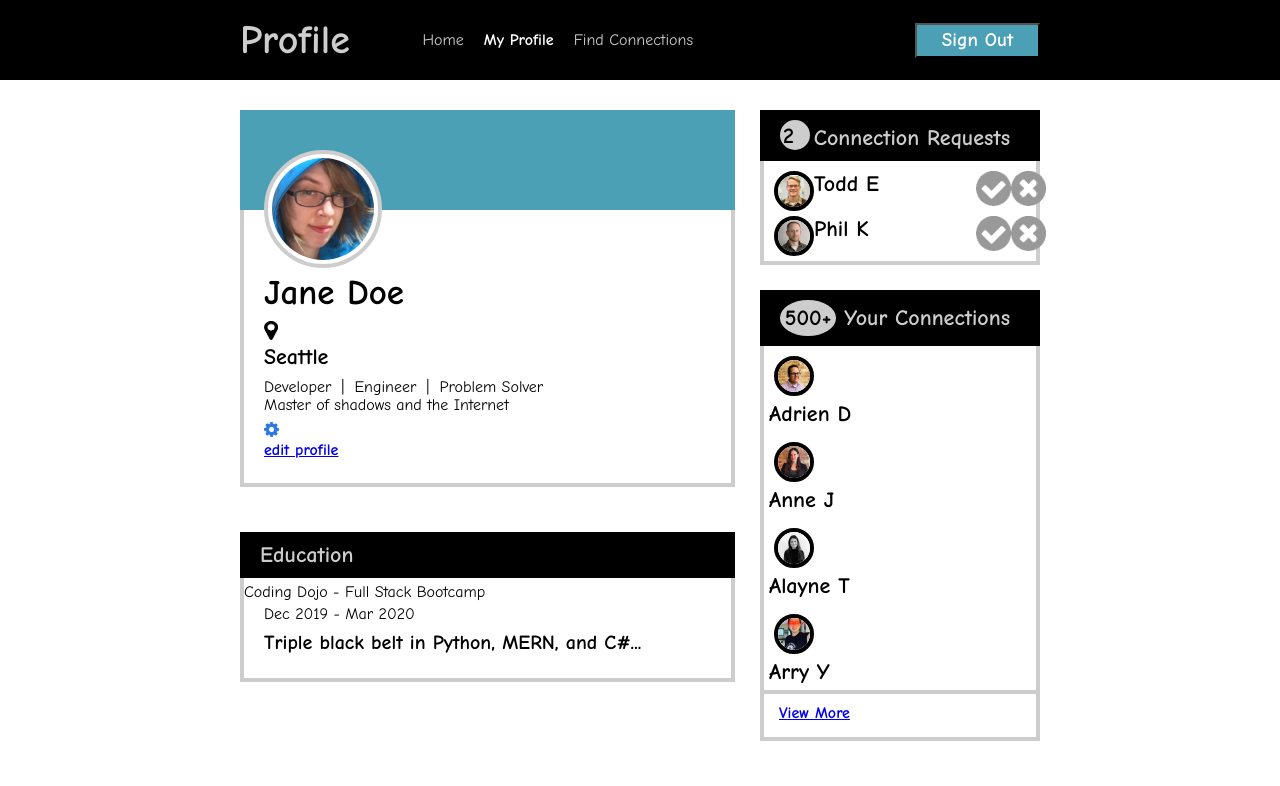
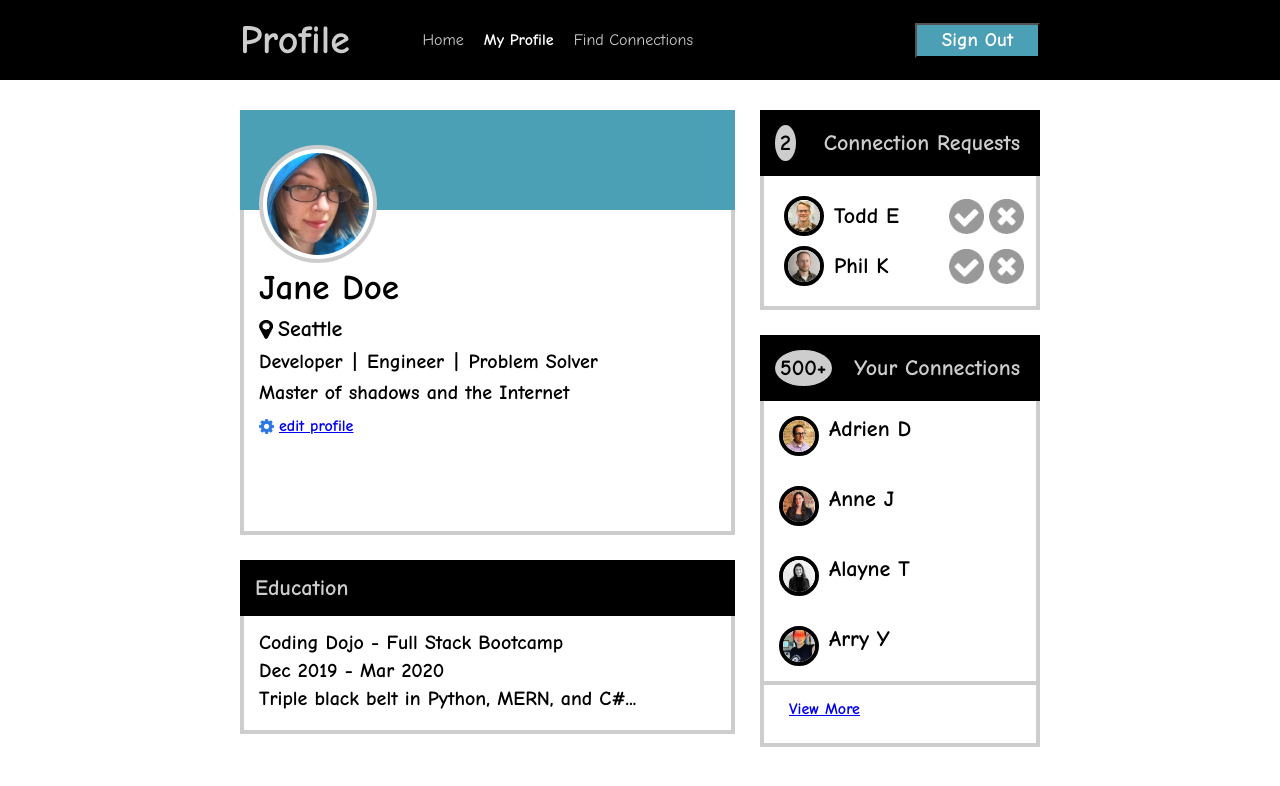
Before and after one commit to gabbe-grodin/profile-layout-assignment, a plain HTML site: page index.html in a window 1280 px wide. Drawn offline with Linux system fonts and the light colour scheme.

Commit message:
added js and made html and css more dry

```diff
--- a/index.html
+++ b/index.html
@@ -14,6 +14,8 @@
   </head>
 
   <!-- TO DOs:
+
+  add 'assets' folder to store image and icons folders and fix paths? ask Robert about this first.
 
   make request list an actual ul with list
 
@@ -41,10 +43,7 @@
 
 -->
 
-
   <body>
-
-
     <!-- HEADER -->
 
     <header>
@@ -62,24 +61,21 @@
     <!-- MAIN PROFILE -->
 
     <main class="main-container">
-
       <!-- left column in main -->
 
       <section class="main-col-1">
-          <div class="main-col-1-row-1">
-            <div class="main-col-1-row-1-head box-head">
+
+          <div class=" main-col-1-row-1-head box-head">
             <!-- empty turquoise -->
           </div>
 
-            <div class="main-col-1-row-1 box-main">
+          <div class="main-col-1-row-1 box-main innermost-cols">
             <img
               src="./images/jane-m.jpg"
               alt="Photo of Jane who appears to be a white lady wearing a blue hoody and glasses"
               class="main-profile-pic"
             />
-              <div class="innermost-rows">
-                <h2 id="main-user">Jane Doe</h2>
-              </div>
+            <h2 id="main-user" class="innermost-rows">Jane Doe</h2>
             <div class="innermost-rows">
               <img
                 src="./icons/map-marker.png"
@@ -97,35 +93,27 @@
                 <li>Problem Solver</li>
               </ul>
             </div>
-              <div class="innermost-rows">Master of shadows and the Internet</div>
+            <p class="innermost-rows">Master of shadows and the Internet</p>
             <div class="innermost-rows">
-                <img src="./icons/gear.png" alt="gear icon" id="gear-icon"/>
+              <img src="./icons/gear.png" alt="gear icon" id="gear-icon" />
               <a href="#">
                 <h6 onclick="editName()">edit profile</h6>
               </a>
             </div>
           </div>
-          </div>
+
 
         <!-- USER PROFILE RESUME -->
 
         <div class="main-col-1-row-2">
-            <div class="main-col-1-row-2-head box-head">
+          <div class="main-col-1-row-2-head box-head innermost-cols">
             <h3>Education</h3>
           </div>
 
-            <div class="main-col-1-row-2 box-main">
-              <div class="margin-top">
-                <div class="education-list-item">
-                  Coding Dojo - Full Stack Bootcamp
-                </div>
-                <div class="innermost-rows">
-                  <div class="date-grey">Dec 2019 - Mar 2020</div>
-                </div>
-              </div>
-              <div class="innermost-rows">
-                <h4>Triple black belt in Python, MERN, and C#...</h4>
-              </div>
+          <div class="main-col-1-row-2 box-main innermost-cols">
+                <p>Coding Dojo - Full Stack Bootcamp</p>
+                <p class="date-grey">Dec 2019 - Mar 2020</p>
+                <p>Triple black belt in Python, MERN, and C#...</p>
           </div>
         </div>
       </section>
@@ -136,40 +124,62 @@
         <div class="main-col-2-row-1">
           <!-- box header -->
 
-            <div class="main-col-2-row-1-head box-head">
-              <div class="innermost-cols request-count">
-                <h3>2</h3>
-              </div>
-              <div class="innermost-cols">
+          <div class="box-head innermost-cols">
+            <h3 id="request-count">2</h3>
             <h3>Connection Requests</h3>
-              </div>
           </div>
 
           <!-- main section of box -->
 
           <div class="main-col-2-row-1 box-main">
+            <div class="innermost-cols">
+              <ul class="request-list">
+                <li id=1>
                   <div class="innermost-rows">
-
-                <ul class="request-list">
-                  <li>
-                    <div class="innermost-cols">
-                      <img src="./images/todd-s.jpg" alt="Photo of Todd who appears to be a young white gut with blond hair and glasses" class="profile-pic"/>
+                    <img
+                      src="./images/todd-s.jpg"
+                      alt="Photo of Todd who appears to be a young white guy with blond hair and glasses"
+                      class="profile-pic"
+                    />
                     <h3>Todd E</h3>
                   </div>
-                    <div class="innermost-cols">
-                      <img src="./icons/accept-circle.png" alt="icon of a check" class="accept-reject-btn"/>
-                      <img src="./icons/close-circle.png" alt="icon of an x" class="accept-reject-btn"/>
+                  <div class="innermost-rows">
+                    <img
+                      src="./icons/accept-circle.png"
+                      alt="icon of a check"
+                      class="accept-reject-btn accept-btn"
+                      onclick="removeRequest(1)"
+                    />
+                    <img
+                      src="./icons/close-circle.png"
+                      alt="icon of an x"
+                      class="accept-reject-btn"
+                      onclick="removeRequest(1)"
+                    />
                   </div>
                 </li>
-                  <li>
-                    <div class="innermost-cols">
-                      <img src="./images/phil-s.jpg"
-                      alt="Photo of Phil who appears to be a white guy with a receding hairline and glasses" class="profile-pic"/>
+                <li id=2>
+                  <div class="innermost-rows">
+                    <img
+                      src="./images/phil-s.jpg"
+                      alt="Photo of Phil who appears to be a white guy with a receding hairline and glasses"
+                      class="profile-pic"
+                    />
                     <h3>Phil K</h3>
                   </div>
-                    <div class="innermost-cols">
-                      <img src="./icons/accept-circle.png" alt="icon of a check" class="accept-reject-btn"/>
-                      <img src="./icons/close-circle.png" alt="icon of an x" class="accept-reject-btn"/>
+                  <div class="innermost-rows">
+                    <img
+                      src="./icons/accept-circle.png"
+                      alt="icon of a check"
+                      class="accept-reject-btn accept-btn"
+                      onclick="removeRequest(2)"
+                    />
+                    <img
+                      src="./icons/close-circle.png"
+                      alt="icon of an x"
+                      class="accept-reject-btn"
+                      onclick="removeRequest(2)"
+                    />
                   </div>
                 </li>
               </ul>
@@ -182,74 +192,62 @@
         <div class="main-col-2-row-2">
           <!-- box header -->
 
-            <div class="main-col-2-row-2-head box-head">
-              <div class="innermost-cols connection-count">
-                <h3>500+</h3>
-              </div>
-              <div class="innermost-cols">
+          <div class="box-head innermost-cols">
+            <h3 id="connection-count">500+</h3>
             <h3>Your Connections</h3>
-              </div>
           </div>
 
           <!-- main section of box -->
 
-            <div class="main-col-2-row-2 box-main">
-              <div class="innermost-rows">
+          <div class="box-main">
+
               <div class="innermost-cols">
                 <img
                   src="./images/adrien-s.jpg"
                   alt="Photo of Adrien who appears to be a young white person wearing glasses"
                   class="profile-pic"
                 />
-                </div>
-                <div class="innermost-cols">
                 <h3>Adrien D</h3>
               </div>
-              </div>
-              <div class="innermost-rows">
+
+
               <div class="innermost-cols">
                 <img
                   src="./images/anne-s.jpg"
                   alt="Photo of Anne who has long dark hair and is wearing a black blazer"
                   class="profile-pic"
                 />
-                </div>
-                <div class="innermost-cols">
                 <h3>Anne J</h3>
               </div>
-              </div>
-              <div class="innermost-rows">
+
+
               <div class="innermost-cols">
                 <img
                   src="./images/alayne-s.jpg"
                   alt="Photo of Alayne who has long hair and wearing a turtle neck"
                   class="profile-pic"
                 />
-                </div>
-                <div class="innermost-cols">
                 <h3>Alayne T</h3>
               </div>
-              </div>
-              <div class="innermost-rows">
+
+
               <div class="innermost-cols">
                 <img
                   src="./images/arry-s.jpg"
                   alt="Selfie of Arry with red laser eyes"
                   class="profile-pic"
                 />
-                </div>
-                <div class="innermost-cols">
                 <h3>Arry Y</h3>
               </div>
-              </div>
+
             <div class="box-foot">
-                <div class="innermost-rows">
+
                 <div class="innermost-cols">
                   <a href="#">
                     <h6>View More</h6>
                   </a>
                 </div>
-                </div>
+
             </div>
           </div>
         </div>
--- a/style.css
+++ b/style.css
@@ -97,7 +97,7 @@ h6 {
 
 .main-col-1 { /* left column */
   width: 495px;
-  height: fit-content;
+  height: 100%;
 }
 
 .main-col-2 { /*  right aside  */
@@ -107,9 +107,9 @@ h6 {
 .box-head {
   color: #CDCDCD;
   background-color: #000000;
-  padding: 10px 20px;
   display: flex;
   justify-content: space-between;
+  align-items: center;
 }
 
 .main-col-1-row-1-head {
@@ -122,6 +122,16 @@ h6 {
   margin: 4px 0;
 }
 
+.main-col-1-row-1 {
+  height: 325px;
+}
+
+p {
+  font-size: 20px;
+  font-weight: 600;
+  padding-bottom: 5px;
+}
+
 .box-main {
   background-color: #ffffff;
   border: 4px solid #CDCDCD;
@@ -129,11 +139,13 @@ h6 {
   margin-bottom: 25px;
   display: flex;
   flex-direction: column;
-  height: fit-content;
 }
 
 .profesh-identity-list {
   display: flex;
+  font-size: 20px;
+  font-weight: 600;
+  margin-bottom: 0;
 }
 
 .profesh-identity-list li {
@@ -151,36 +163,21 @@ h6 {
   padding-right: 5px;
 }
 
-.main-col-1-row-1 .innermost-rows {
-  padding: 0px 5px 0 20px;
-}
 
-.main-col-1-row-1, .main-col-1-row-2 {
-  padding-bottom: 20px;
+.request-list li {
+  padding: 5px;
+  display: flex;
+  justify-content: space-between;
+  width: 250px;
 }
 
 .innermost-rows {
-  padding: 5px;
-}
-
-.main-col-1-row-2 .innermost-rows {
-  padding: 0px 5px 0 20px;
-}
-
-.request-list li {
-  justify-content: space-between;
-}
-
-.main-col-1-row-1 .innermost-rows {
+  display: flex;
   align-items: center;
 }
 
-.main-col-2-row-1 li {
-  display: flex;
-}
-
 .innermost-cols {
-  padding: 5px 10px 0 0;
+  padding: 15px 20px 15px 15px;
   display: flex;
 }
 
@@ -194,7 +191,7 @@ h6 {
   border: 4px solid #000;
   border-radius: 50%;
   width: 40px;
-  margin-left: 5px;
+  margin-right: 10px;
 }
 
 .main-profile-pic {
@@ -203,37 +200,18 @@ h6 {
   background-color: #fff;
   border-radius: 50%;
   width: 118px;
-  margin-top: -60px;
-  margin-left: 20px;
+  margin-top: -80px;
 }
 
 .accept-reject-btn {
   width: 35px;
   height: 35px;
-  position: relative;
-  left: 25px;
+  margin-left: 5px;
 }
 
-.connection-count {
+#connection-count, #request-count {
   background-color: #CDCDCD;
   color: #000;
   border-radius: 50%;
-  padding: 2%;
+  padding: 5px;
 }
-
-.request-count {
-  background-color: #CDCDCD;
-  color: #000;
-  border-radius: 50%;
-  padding: 3px;
-  width: 30px;
-  height: 30px;
-}
-
-.margin-top {
-  margin-top: 5px;
-}
-
-.margin-bottom {
-  margin-bottom: -8px;
-}
```
Also changed, not shown: script.js (+48 -7 lines). Lines whose indentation alone changed are shown as unchanged.
